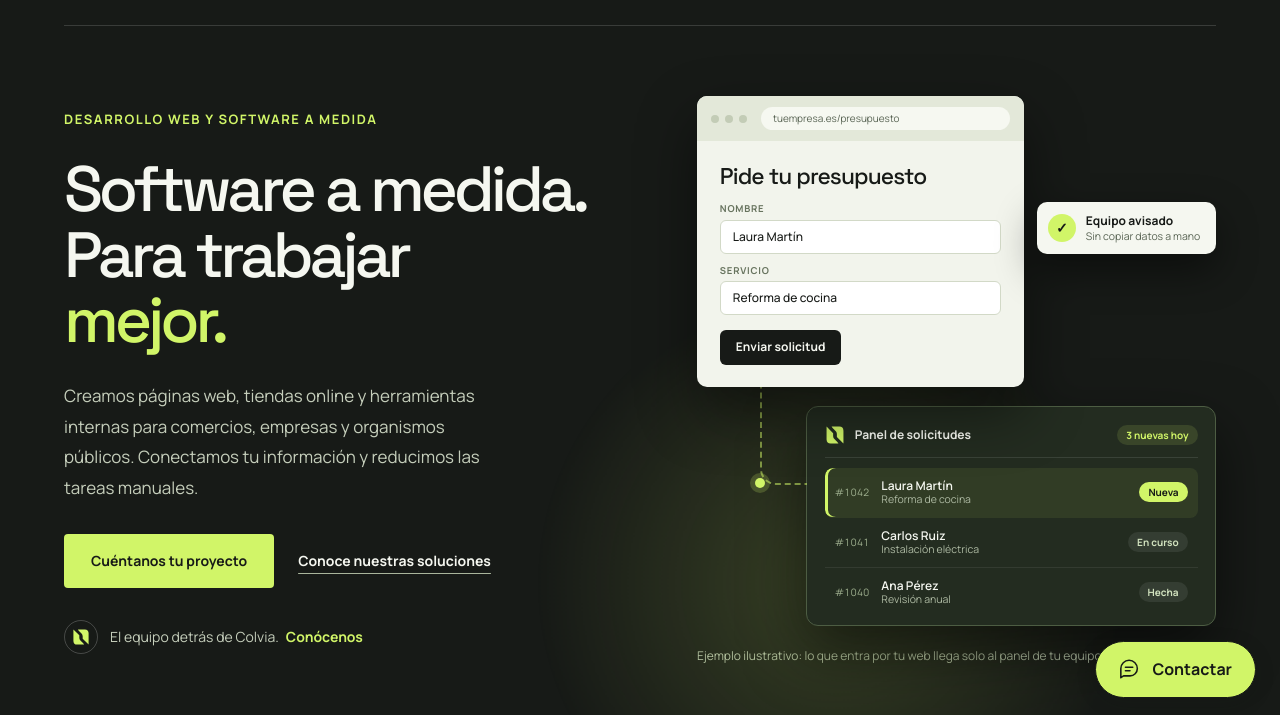
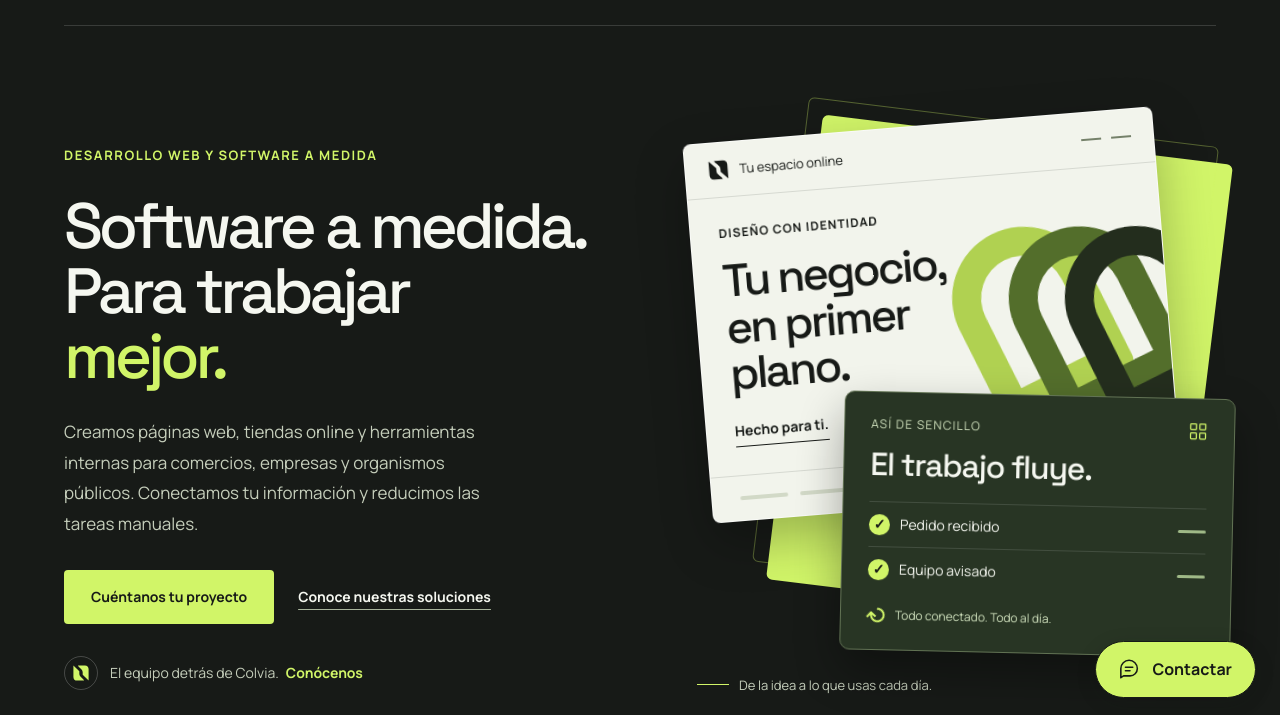
Before and after one commit to villarrubi/colvia, a plain HTML site: page index.html in a window 1280 px wide. Shown: the part 78-793 px from the top of the page. Drawn offline with Linux system fonts and the light colour scheme.

Commit message:
Revert "Show a real request flow in the homepage hero instead of slogan mockups"
This reverts commit ac46aff9d03049622e6cab7ebe3e0d14ec429a08.

```diff
--- a/hero.css
+++ b/hero.css
@@ -29,10 +29,10 @@
 .hero-renewed .about-link { gap: 12px; padding-right: 0; }
 .hero-renewed .about-link-mark { width: 34px; height: 34px; flex-basis: 34px; }
 .hero-renewed .about-link-mark svg { width: 18px; height: 18px; }
-.flow-visual { width: 100%; max-width: 600px; justify-self: end; }
-.flow-scene.system-canvas {
+.studio-visual { width: 100%; max-width: 600px; }
+.studio-scene.system-canvas {
   position: relative;
-  aspect-ratio: 1 / 1.02;
+  aspect-ratio: 1 / 1.12;
   min-height: 0;
   padding: 0;
   border: 0;
@@ -42,144 +42,92 @@
   color: var(--ink);
   container-type: inline-size;
 }
-.flow-scene.system-canvas::before {
-  width: 80%;
-  height: 80%;
-  top: 12%;
-  right: auto;
-  left: 14%;
-  background: radial-gradient(circle, #d1f5682e, #d1f56800 68%);
+.studio-scene.system-canvas::before { content: none; }
+.studio-backplate {
+  position: absolute;
+  inset: 7% 5% 15% 18%;
+  background: var(--accent);
+  border-radius: 6px;
+  transform: rotate(7deg);
 }
-
-/* The client's website: a simple request form. */
-.flow-web {
+.studio-backplate::after {
+  content: '';
   position: absolute;
-  z-index: 3;
+  inset: -16px 16px 16px -16px;
+  border: 1px solid #d1f56855;
+  border-radius: inherit;
+}
+.studio-browser {
+  position: absolute;
+  width: 88%;
   left: 0;
-  top: 0;
-  width: 63%;
+  top: 5%;
   background: #f2f4ec;
-  border-radius: 10px;
+  border: 1px solid #fff9;
+  border-radius: 8px;
   overflow: hidden;
-  box-shadow: 0 24px 60px #0007;
+  transform: rotate(-5deg);
+  box-shadow: 0 20px 50px #0004;
 }
-.flow-web-bar { display: flex; align-items: center; gap: 6px; padding: 11px 14px; background: #e3e8d9; }
-.flow-web-bar i { flex: none; width: 8px; height: 8px; border-radius: 50%; background: #c3ccb6; }
-.flow-web-bar span {
-  min-width: 0;
-  flex: 1;
-  margin-left: 8px;
-  padding: 3px 12px;
-  border-radius: 99px;
-  background: #f6f8f1;
-  color: #5a6555;
-  font-size: clamp(10px, 1.9cqw, 12px);
-  white-space: nowrap;
-  overflow: hidden;
-  text-overflow: ellipsis;
-}
-.flow-form { padding: clamp(16px, 4.4cqw, 28px); }
-.flow-form strong { display: block; margin-bottom: clamp(10px, 2.6cqw, 16px); font: 500 clamp(19px, 4.4cqw, 27px)/1.1 var(--heading); letter-spacing: -.04em; }
-.flow-field { display: grid; gap: 4px; margin-top: clamp(8px, 1.8cqw, 11px); }
-.flow-field span { color: #67735e; font-size: clamp(9.5px, 1.7cqw, 10.5px); font-weight: 700; letter-spacing: .08em; text-transform: uppercase; line-height: 1.4; }
-.flow-field b { padding: clamp(6px, 1.4cqw, 8px) 12px; border: 1px solid #d2d9c7; border-radius: 6px; background: #fff; font-size: clamp(12px, 2.3cqw, 14px); font-weight: 500; line-height: 1.5; }
-.flow-submit { display: inline-block; margin-top: clamp(12px, 2.8cqw, 18px); padding: clamp(7px, 1.6cqw, 10px) 16px; border-radius: 6px; background: var(--ink); color: #f5f7f0; font-size: clamp(12px, 2.3cqw, 14px); font-weight: 700; line-height: 1.5; }
-
-/* Notification: the team hears about it without anyone forwarding it. */
-.flow-toast {
-  position: absolute;
-  z-index: 4;
-  right: 0;
-  top: 20%;
-  display: flex;
-  align-items: center;
-  gap: 10px;
-  padding: 11px 16px 11px 11px;
-  border-radius: 10px;
-  background: #f5f7f0;
-  color: var(--ink);
-  box-shadow: 0 16px 40px #0007;
-}
-.flow-toast-icon { flex: none; display: grid; place-items: center; width: 28px; height: 28px; border-radius: 50%; background: var(--accent); font-size: 14px; font-weight: 800; line-height: 1; }
-.flow-toast b { display: block; font-size: clamp(12px, 2.3cqw, 14px); line-height: 1.3; }
-.flow-toast small { display: block; color: #5a6555; font-size: clamp(10.5px, 1.9cqw, 12px); line-height: 1.35; }
-
-/* The internal tool where the request lands, already sorted. */
-.flow-panel {
+.studio-browser-bar { display: flex; align-items: center; gap: 10px; padding: 16px 22px; border-bottom: 1px solid #171a1720; font-size: .8125rem; }
+.studio-browser-bar svg { width: 22px; height: 22px; }
+.studio-browser-bar i { height: 2px; width: 20px; background: #75816a; }
+.studio-browser-bar i:first-of-type { margin-left: auto; }
+.studio-web-content { position: relative; padding: 26px 28px 28px; overflow: hidden; }
+.studio-kicker { display: block; position: relative; z-index: 1; font-size: .75rem; letter-spacing: .09em; font-weight: 700; }
+.studio-web-content > strong { display: block; position: relative; z-index: 1; margin-top: 14px; font: 500 clamp(32px, 8.5cqw, 51px)/1.02 var(--heading); letter-spacing: -.06em; }
+.studio-web-link { display: inline-block; position: relative; z-index: 1; padding-bottom: 3px; border-bottom: 1px solid; margin-top: 22px; font-size: .875rem; font-weight: 700; }
+.studio-sculpture { position: absolute; width: 49%; height: 90%; right: -7%; top: 12%; transform: rotate(-22deg); }
+.studio-sculpture i { position: absolute; width: 62%; height: 72%; border: 30px solid #b0d151; border-width: clamp(20px, 5.5cqw, 34px); border-radius: 100px 100px 12px 12px; background: transparent; }
+.studio-sculpture i:nth-child(2) { left: 22%; top: 10%; border-color: #536e2b; }
+.studio-sculpture i:nth-child(3) { left: 44%; top: 20%; border-color: #232d1d; }
+.studio-browser-footer { padding: 20px 28px; display: flex; gap: 12px; border-top: 1px solid #171a1720; }
+.studio-browser-footer i { width: 48px; height: 4px; background: #d2d9c7; border-radius: 2px; }
+.studio-workspace {
   position: absolute;
   z-index: 2;
   right: 0;
-  bottom: 0;
-  width: 79%;
-  padding: clamp(14px, 3.4cqw, 22px);
-  border: 1px solid #4d5d43;
-  border-radius: 12px;
-  background: #232c20;
+  bottom: 38px;
+  width: 73%;
+  background: #283524;
   color: #f5f7f0;
-  box-shadow: 0 24px 60px #0008;
+  border: 1px solid #627354;
+  border-radius: 10px;
+  padding: 22px 26px;
+  box-shadow: 0 20px 45px #0005;
+  transform: rotate(3deg);
 }
-.flow-panel-top { display: flex; align-items: center; gap: 10px; padding-bottom: 12px; border-bottom: 1px solid #ffffff1a; font-size: clamp(12px, 2.3cqw, 14px); font-weight: 700; line-height: 1.3; }
-.flow-panel-top svg { flex: none; width: 20px; height: 20px; color: var(--accent); }
-.flow-panel-top em, .flow-row em { flex: none; padding: 3px 9px; border-radius: 99px; font-size: clamp(10px, 1.9cqw, 12px); font-style: normal; font-weight: 700; line-height: 1.4; white-space: nowrap; }
-.flow-panel-top em { margin-left: auto; background: #d1f5681f; color: var(--accent); }
-.flow-row { display: grid; grid-template-columns: auto 1fr auto; align-items: center; gap: 12px; padding: clamp(8px, 1.9cqw, 11px) 10px; border-bottom: 1px solid #ffffff12; font-size: clamp(12px, 2.3cqw, 14px); }
-.flow-row:last-child { border-bottom: 0; padding-bottom: 0; }
-.flow-row > span { color: #9fb08f; font-size: .85em; font-variant-numeric: tabular-nums; }
-.flow-row b { min-width: 0; font-weight: 600; line-height: 1.3; }
-.flow-row small { display: block; color: #aebaa3; font-size: clamp(10.5px, 2cqw, 12.5px); font-weight: 400; }
-.flow-row em { background: #ffffff14; color: #d1e2be; }
-.flow-row.is-new { margin-top: 10px; border-bottom-color: transparent; border-radius: 8px; background: #d1f56814; box-shadow: inset 3px 0 0 var(--accent); }
-.flow-row.is-new em { background: var(--accent); color: var(--ink); }
-
-/* Connector from the form into the panel; its top hides behind the website card. */
-.flow-link {
-  position: absolute;
-  right: 100%;
-  bottom: calc(100% - clamp(78px, 15cqw, 92px));
-  width: 9cqw;
-  height: 34cqw;
-  border-left: 2px dashed #d1f56888;
-  border-bottom: 2px dashed #d1f56888;
-  border-bottom-left-radius: 16px;
+.studio-workspace-top { display: flex; align-items: center; justify-content: space-between; gap: 10px; font-size: .75rem; letter-spacing: .1em; color: #d1e2be; }
+.studio-workspace-top svg { width: 20px; height: 20px; stroke: var(--accent); stroke-width: 1.5; }
+.studio-workspace > strong { display: block; font: 500 clamp(25px, 6cqw, 36px)/1.15 var(--heading); letter-spacing: -.04em; margin: 12px 0 18px; }
+.studio-task { display: flex; align-items: center; gap: 10px; font-size: .875rem; padding: 10px 0; border-top: 1px solid #ffffff1f; }
+.studio-check { width: 21px; height: 21px; display: grid; place-items: center; border-radius: 50%; background: var(--accent); color: var(--ink); font-weight: 700; line-height: 1; }
+.studio-task-line { margin-left: auto; width: 28px; height: 3px; background: #9fb987; border-radius: 3px; }
+.studio-sync { display: flex; align-items: center; gap: 8px; margin-top: 12px; font-size: .75rem; color: #d1e2be; }
+.studio-sync-icon { font-size: 24px; line-height: 1; color: var(--accent); }
+.studio-label { position: absolute; left: 0; bottom: 0; display: flex; align-items: center; gap: 10px; color: #c5cebb; font-size: .8125rem; }
+.studio-label > span { height: 1px; width: 32px; background: var(--accent); }
+.hero-renewed .studio-visual figcaption { margin-top: 22px; color: #aebaa3; font-size: .75rem; text-align: left; }
+.motion-ready .motion-in-view .studio-browser { animation: studio-drift 8s ease-in-out infinite; }
+.motion-ready .motion-in-view .studio-workspace { animation: studio-work-drift 8s ease-in-out -4s infinite; }
+.motion-ready .motion-in-view .studio-sync-icon { animation: orbit-turn 8s linear infinite; }
+@keyframes studio-drift { 0%, 100% { transform: translateY(0) rotate(-5deg); } 50% { transform: translateY(-7px) rotate(-3deg); } }
+@keyframes studio-work-drift { 0%, 100% { transform: translateY(0) rotate(3deg); } 50% { transform: translateY(-5px) rotate(1deg); } }
+@media (min-width: 901px) {
+  .studio-scene.system-canvas { min-height: 600px; }
 }
-.flow-link i { position: absolute; left: 100%; top: 100%; width: 10px; height: 10px; margin: -5px 0 0 -6px; border-radius: 50%; background: var(--accent); box-shadow: 0 0 0 5px #d1f56833; }
-
-.hero-renewed .flow-visual figcaption { margin-top: 20px; color: #aebaa3; font-size: .75rem; text-align: left; }
-
-.motion-ready .motion-in-view .flow-link i { animation: flow-dot 4.8s cubic-bezier(.45, 0, .3, 1) infinite; }
-.motion-ready .motion-in-view .flow-row.is-new { animation: flow-arrive 4.8s ease-out infinite; }
-.motion-ready .motion-in-view .flow-toast { animation: flow-toast 4.8s ease-out infinite; }
-@keyframes flow-dot {
-  0% { left: -1px; top: 0; opacity: 0; }
-  10% { opacity: 1; }
-  45% { left: -1px; top: 100%; }
-  62%, 88% { left: 100%; top: 100%; opacity: 1; }
-  100% { left: 100%; top: 100%; opacity: 0; }
-}
-@keyframes flow-arrive {
-  0%, 58% { background: #d1f56814; }
-  66% { background: #d1f56838; }
-  100% { background: #d1f56814; }
-}
-@keyframes flow-toast {
-  0%, 62% { transform: translateY(0); }
-  68% { transform: translateY(-6px); }
-  76%, 100% { transform: translateY(0); }
-}
-
 @media (min-width: 901px) and (max-width: 1100px) {
   .hero-renewed h1 { font-size: 5.4vw; }
-  .flow-scene.system-canvas { aspect-ratio: 1 / 1.2; }
-  .flow-web { width: 74%; }
-  .flow-toast { top: auto; bottom: 46%; }
-  .flow-panel { width: 88%; }
+  .studio-scene.system-canvas { aspect-ratio: 1 / 1.35; }
+  .studio-web-content { padding: 20px; }
+  .studio-workspace { width: 82%; padding: 18px; }
 }
 @media (max-width: 900px) {
   .hero-renewed .hero { grid-template-columns: 1fr; gap: 48px; padding-block: 54px; }
   .hero-renewed .hero-copy { max-width: none; }
   .hero-renewed h1 { font-size: clamp(48px, 8.4vw, 74px); }
   .hero-renewed .hero-description { max-width: 520px; }
-  .flow-visual { max-width: 560px; justify-self: start; }
+  .studio-visual { max-width: 520px; }
 }
 @media (max-width: 600px) {
   .hero-renewed .hero { padding-block: 42px 40px; gap: 42px; }
@@ -189,12 +137,18 @@
   .hero-renewed .hero-actions { align-items: flex-start; gap: 20px; }
   .hero-renewed .hero-team { margin-top: 26px; font-size: .8125rem; }
   .hero-renewed .hero-team strong { display: block; margin-left: 0; }
-  .flow-scene.system-canvas { aspect-ratio: auto; height: 500px; }
-  .flow-web { width: 86%; }
-  .flow-toast { top: 214px; right: 0; padding: 9px 12px 9px 9px; }
-  .flow-toast-icon { width: 24px; height: 24px; font-size: 12px; }
-  .flow-panel { width: 92%; }
-  .flow-link { width: 6cqw; height: 48cqw; }
-  .flow-row { gap: 10px; padding-inline: 8px; }
-  .hero-renewed .flow-visual figcaption { margin-top: 18px; line-height: 1.5; }
+  .studio-scene.system-canvas { aspect-ratio: auto; height: 550px; }
+  .studio-browser { width: 94%; top: 4%; left: 2%; }
+  .studio-browser-bar { padding: 12px 16px; }
+  .studio-browser-bar i:last-child { display: none; }
+  .studio-web-content { padding: 22px 18px; }
+  .studio-web-content > strong { font-size: clamp(32px, 9cqw, 44px); }
+  .studio-web-link { margin-top: 18px; }
+  .studio-browser-footer { padding: 12px 18px; }
+  .studio-sculpture { width: 40%; right: -12%; }
+  .studio-workspace { width: 88%; top: auto; bottom: 32px; right: 1%; padding: 18px; }
+  .studio-workspace > strong { font-size: 28px; margin: 10px 0 14px; }
+  .studio-label { font-size: .75rem; }
+  .studio-label > span { width: 20px; }
+  .hero-renewed .studio-visual figcaption { margin-top: 18px; line-height: 1.5; }
 }
--- a/index.html
+++ b/index.html
@@ -196,7 +196,7 @@
     <link rel="stylesheet" href="why-colvia.css?v=20261122-why5-seo" />
     <link rel="stylesheet" href="portfolio.css?v=20261121-portfolio3" />
     <link rel="stylesheet" href="motion.css?v=20261122-contact-navigation" />
-    <link rel="stylesheet" href="hero.css?v=20261123-flow1" />
+    <link rel="stylesheet" href="hero.css?v=20261122-studio1" />
     <script src="app.js?v=20261122-contact-navigation" defer></script>
     <script src="motion.js?v=20261122-about-entrance" defer></script>
   </head>
@@ -268,54 +268,58 @@
               ></a
             >
           </div>
-          <figure class="hero-visual flow-visual" aria-labelledby="flow-caption">
-            <div class="system-canvas flow-scene" aria-hidden="true">
-              <div class="flow-web">
-                <div class="flow-web-bar">
-                  <i></i><i></i><i></i><span>tuempresa.es/presupuesto</span>
+          <figure
+            class="hero-visual studio-visual"
+            aria-labelledby="studio-caption"
+          >
+            <div class="system-canvas studio-scene" aria-hidden="true">
+              <div class="studio-backplate"></div>
+              <div class="studio-browser">
+                <div class="studio-browser-bar">
+                  <svg viewBox="0 0 64 64">
+                    <use href="assets/colvia-mark.svg#colvia-mark" />
+                  </svg>
+                  <span>Tu espacio online</span>
+                  <i></i><i></i>
                 </div>
-                <div class="flow-form">
-                  <strong>Pide tu presupuesto</strong>
-                  <div class="flow-field">
-                    <span>Nombre</span><b>Laura Martín</b>
-                  </div>
-                  <div class="flow-field">
-                    <span>Servicio</span><b>Reforma de cocina</b>
-                  </div>
-                  <div class="flow-submit">Enviar solicitud</div>
+                <div class="studio-web-content">
+                  <span class="studio-kicker">DISEÑO CON IDENTIDAD</span>
+                  <strong>Tu negocio,<br />en primer<br />plano.</strong>
+                  <div class="studio-sculpture"><i></i><i></i><i></i></div>
+                  <span class="studio-web-link">Hecho para ti.</span>
+                </div>
+                <div class="studio-browser-footer"><i></i><i></i><i></i></div>
+              </div>
+              <div class="studio-workspace">
+                <div class="studio-workspace-top">
+                  <span>ASÍ DE SENCILLO</span
+                  ><svg viewBox="0 0 24 24" fill="none">
+                    <rect x="3" y="3" width="7" height="7" rx="1" />
+                    <rect x="14" y="3" width="7" height="7" rx="1" />
+                    <rect x="3" y="14" width="7" height="7" rx="1" />
+                    <rect x="14" y="14" width="7" height="7" rx="1" />
+                  </svg>
+                </div>
+                <strong>El trabajo fluye.</strong>
+                <div class="studio-task">
+                  <span class="studio-check">✓</span><span>Pedido recibido</span
+                  ><span class="studio-task-line"></span>
+                </div>
+                <div class="studio-task">
+                  <span class="studio-check">✓</span><span>Equipo avisado</span
+                  ><span class="studio-task-line"></span>
+                </div>
+                <div class="studio-sync">
+                  <span class="studio-sync-icon">↻</span>Todo conectado. Todo al
+                  día.
                 </div>
               </div>
-              <div class="flow-toast">
-                <span class="flow-toast-icon">✓</span
-                ><span><b>Equipo avisado</b><small>Sin copiar datos a mano</small></span>
-              </div>
-              <div class="flow-panel">
-                <span class="flow-link"><i></i></span>
-                <div class="flow-panel-top">
-                  <svg viewBox="0 0 64 64">
-                    <use href="assets/colvia-mark.svg#colvia-mark" /></svg
-                  ><span>Panel de solicitudes</span><em>3 nuevas hoy</em>
-                </div>
-                <div class="flow-row is-new">
-                  <span>#1042</span
-                  ><b>Laura Martín<small>Reforma de cocina</small></b
-                  ><em>Nueva</em>
-                </div>
-                <div class="flow-row">
-                  <span>#1041</span
-                  ><b>Carlos Ruiz<small>Instalación eléctrica</small></b
-                  ><em>En curso</em>
-                </div>
-                <div class="flow-row">
-                  <span>#1040</span
-                  ><b>Ana Pérez<small>Revisión anual</small></b
-                  ><em>Hecha</em>
-                </div>
+              <div class="studio-label">
+                <span></span>De la idea a lo que usas cada día.
               </div>
             </div>
-            <figcaption id="flow-caption">
-              Ejemplo ilustrativo: lo que entra por tu web llega solo al panel
-              de tu equipo.
+            <figcaption id="studio-caption">
+              Web y software a medida · Ejemplos ilustrativos
             </figcaption>
           </figure>
         </section>
```
